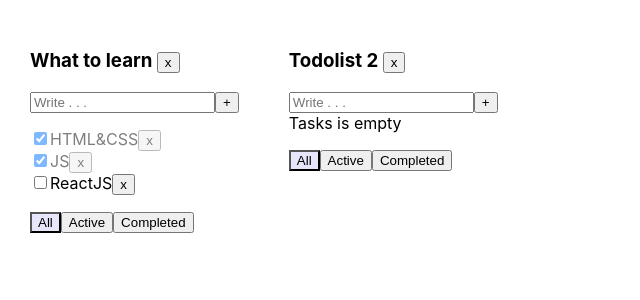
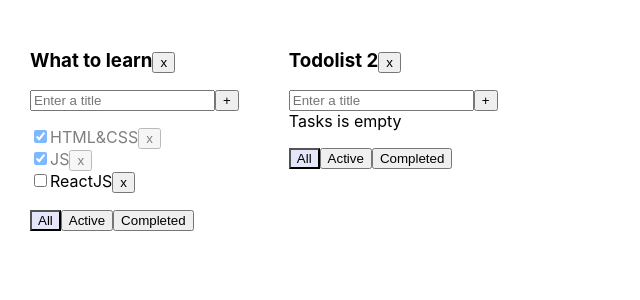
Before and after one commit to hrsk/main-to-do, a React (Vite) app: page / in a window 1280 px wide. Shown: the top 300 px of the page, without its empty margins (0-640 px from the left). Built offline with nearby package versions, Linux system fonts and the light colour scheme.

Commit message:
feat: change todolist and task title with using editable span component, create task with using create item form component, render props

```diff
--- a/src/App.tsx
+++ b/src/App.tsx
@@ -42,11 +42,20 @@ export const App = () => {
             [todolistId]: tasks[todolistId].map(task => task.id === taskId ? {...task, isDone: value} : task)
         })
     }
+    const changeTaskTitle = (todolistId: string, taskId: string, value: string) => {
+        setTasks({
+            ...tasks,
+            [todolistId]: tasks[todolistId].map(task => task.id === taskId ? {...task, title: value} : task)
+        })
+    }
 
     const deleteTodolist = (todolistId: string) => {
         setTodolists(todolists.filter(todolist => todolist.id !== todolistId))
         delete tasks[todolistId]
         setTasks({...tasks})
+    }
+    const changeTodolistTitle = (todolistId: string, value: string) => {
+        setTodolists(todolists.map(todolist => todolist.id === todolistId ? {...todolist, title: value} : todolist))
     }
 
     return (
@@ -71,7 +80,9 @@ export const App = () => {
                             changeTasksFilter={changeTasksFilter}
                             createTask={createTask}
                             changeTasksStatus={changeTasksStatus}
-                            deleteTodolist={deleteTodolist}/>
+                            changeTaskTitle={changeTaskTitle}
+                            deleteTodolist={deleteTodolist}
+                            changeTodolistTitle={changeTodolistTitle}/>
                     )
                 })
             }
--- /dev/null
+++ b/src/CreateItemForm.tsx
@@ -0,0 +1,74 @@
+import {ChangeEvent, KeyboardEvent, useRef, useState} from "react"
+import {Button} from "./button/Button.tsx";
+
+type Props = {
+    onCreateItem: (value: string) => void
+}
+
+export const CreateItemForm = ({onCreateItem}: Props) => {
+    const [value, setValue] = useState<string>("")
+    const [error, setError] = useState<string | null>(null)
+    const inputRef = useRef<HTMLInputElement>(null)
+
+    const removeInputFocus = () => inputRef.current?.blur()
+
+    const onChangeHandler = (e: ChangeEvent<HTMLInputElement>) => {
+        setValue(e.currentTarget.value)
+    }
+
+    const callbackHandler = () => {
+        const trimmedValue = value.trim()
+        if (trimmedValue !== "") {
+            onCreateItem(trimmedValue)
+        } else {
+            setError("Title is required!")
+            removeInputFocus()
+        }
+
+        if (value === "" && error === null) {
+            removeInputFocus()
+        }
+        setValue("")
+    }
+
+    const onKeyPressHandler = (e: KeyboardEvent) => {
+        const key = e.key
+        if (key === "Enter" && e.metaKey) {
+            callbackHandler()
+        }
+        if (error !== null) {
+            setError(null)
+        }
+    }
+
+    const onBlurHandler = () => {
+        if (value === "" && error === null) {
+            removeInputFocus()
+        }
+        const trimmedValue = value.trim()
+        if (trimmedValue !== "") {
+            onCreateItem(trimmedValue)
+            setValue("")
+        }
+    }
+
+    return (
+        <div style={{display: 'flex', alignItems: 'baseline'}}>
+            <div style={{display: 'flex', flexDirection: 'column'}}>
+                <input
+                    className={error ? 'error' : undefined}
+                    placeholder={"Enter a title"}
+                    ref={inputRef}
+                    value={value}
+                    onBlur={onBlurHandler}
+                    onChange={onChangeHandler}
+                    onKeyDown={onKeyPressHandler}
+                />
+                {
+                    error && <span className={error ? 'error-message' : undefined}>{error}</span>
+                }
+            </div>
+            <Button title={'+'} onClick={callbackHandler}/>
+        </div>
+    )
+}
--- /dev/null
+++ b/src/EditableSpan.tsx
@@ -0,0 +1,77 @@
+import {ChangeEvent, Fragment, JSX, KeyboardEvent, ReactNode, useState} from "react"
+
+type Props = {
+    initialValue: string
+    callback: (value: string) => void
+    render: (text: string, onDoubleClick: () => void) => JSX.Element
+}
+
+export const EditableSpan = ({initialValue, callback, render}: Props) => {
+    const [editMode, setEditMode] = useState(false)
+    const [value, setValue] = useState<string>(() => initialValue)
+    const [error, setError] = useState<string | null>(null)
+
+    const callbackHandler = () => {
+        const trimmedValue = value.trim()
+        if (trimmedValue !== "") {
+            callback(trimmedValue)
+            setEditMode(false)
+        } else {
+            setError("Title is required!")
+        }
+        if (value === "") {
+            setError("Title is required!")
+        }
+    }
+
+    const activateEditMode = () => {
+        setEditMode(true)
+    }
+
+    const deactivateEditMode = () => {
+        callbackHandler()
+    }
+
+    const onChangeHandler = (e: ChangeEvent<HTMLInputElement>) => {
+        setValue(e.currentTarget.value)
+    }
+
+    const onKeyPressHandler = (e: KeyboardEvent) => {
+        const {key} = e
+        if (key === "Enter" && e.metaKey) {
+            deactivateEditMode()
+        }
+        if (error !== null) {
+            setError(null)
+        }
+    }
+
+    return (
+        <div style={{display: 'flex', flexDirection: 'column'}}>
+            {editMode ? (
+                <input
+                    placeholder={"Enter a title"}
+                    className={error ? "error" : undefined}
+                    value={value}
+                    autoFocus={true}
+                    onChange={onChangeHandler}
+                    onBlur={deactivateEditMode}
+                    onKeyDown={onKeyPressHandler}
+                />
+            ) : (
+                <Children>{render(value, () => activateEditMode())}</Children>
+            )}
+            {
+                error && <span className={error ? 'error-message' : undefined}>{error}</span>
+            }
+        </div>
+    )
+}
+
+type ChildrenProps = {
+    children: ReactNode
+}
+
+const Children = ({children}: ChildrenProps) => {
+    return <Fragment>{children}</Fragment>
+}
--- a/src/TodolistItem.tsx
+++ b/src/TodolistItem.tsx
@@ -1,6 +1,8 @@
 import {FilterValues, Task, Todolist} from "./types/types";
 import {Button} from "./button/Button.tsx";
-import {useState, KeyboardEvent, ChangeEvent} from "react";
+import {ChangeEvent} from "react";
+import {CreateItemForm} from "./CreateItemForm.tsx";
+import {EditableSpan} from "./EditableSpan.tsx";
 
 type Props = {
     todolist: Todolist
@@ -8,8 +10,10 @@ type Props = {
     deleteTask: (todolistId: string, taskId: string) => void
     changeTasksFilter: (todolistId: string, value: FilterValues) => void
     changeTasksStatus: (todolistId: string, taskId: string, value: boolean) => void
+    changeTaskTitle: (todolistId: string, taskId: string, value: string) => void
     createTask: (todolistId: string, value: string) => void
     deleteTodolist: (todolistId: string) => void
+    changeTodolistTitle: (todolistId: string, value: string) => void
 }
 
 export const TodolistItem = (props: Props) => {
@@ -17,63 +21,36 @@ export const TodolistItem = (props: Props) => {
     const {
         todolist: {id: todolistId, title, filter},
         deleteTodolist,
+        changeTodolistTitle,
         tasks,
         deleteTask,
         changeTasksFilter,
         changeTasksStatus,
+        changeTaskTitle,
         createTask
     } = props;
 
-    const [value, setValue] = useState('');
-    const [error, setError] = useState<string | null>(null);
-
-    // const refValue = useRef<HTMLInputElement>(null)
-
-    const addTask = () => {
-        // if (refValue.current) {
-        //     createTask(refValue.current.value)
-        //     refValue.current.value = ''
-        // }
-        const trimmedValue = value.trim();
-        if (trimmedValue !== '') {
-            createTask(todolistId, trimmedValue)
-            setValue('')
-        } else {
-            setError('Title is required')
-        }
-    }
-
-    const keyPressHandler = (e: KeyboardEvent) => {
-        const key = e.key;
-        if (e.metaKey && key === 'Enter') {
-            addTask()
-        }
-    }
-
-    const onChangeHandler = (e: ChangeEvent<HTMLInputElement>) => {
-        setValue(e.currentTarget.value)
-        if (error) {
-            setError(null)
-        }
+    const addTask = (value: string) => {
+        createTask(todolistId, value)
     }
 
     const deleteTodolistHandler = () => {
         deleteTodolist(todolistId)
     }
+    const changeTodolistTitleHandler = (value: string) => {
+        changeTodolistTitle(todolistId, value)
+    }
 
     return (
         <div>
-            <h3>{title} <Button title={'x'} onClick={deleteTodolistHandler}/></h3>
+            <div style={{display: 'flex', alignItems: 'baseline'}}>
+                <EditableSpan render={(text, onDoubleClick) => <h3
+                    onDoubleClick={onDoubleClick}>{text}</h3>}
+                              initialValue={title} callback={changeTodolistTitleHandler}/>
+                <Button title={'x'} onClick={deleteTodolistHandler}/>
+            </div>
             <div>
-
-                <input className={error ? 'error' : undefined} placeholder={'Write . . .'} value={value}
-                       onChange={onChangeHandler}
-                       onKeyDown={keyPressHandler}/>
-                <Button title={'+'} onClick={addTask}/>
-                {
-                    error &&
-                    <span className={error ? 'error-message' : undefined} style={{display: 'block'}}>{error}</span>
-                }
+                <CreateItemForm onCreateItem={addTask}/>
             </div>
             {
                 !tasks.length
@@ -87,11 +64,17 @@ export const TodolistItem = (props: Props) => {
                             const changeTasksStatusHandler = (e: ChangeEvent<HTMLInputElement>) => {
                                 changeTasksStatus(todolistId, task.id, e.currentTarget.checked)
                             }
+                            const changeTaskTitleHandler = (value: string) => {
+                                changeTaskTitle(todolistId, task.id, value)
+                            }
                             return (
-                                <li key={task.id} className={task.isDone ? 'is-done' : undefined}>
+                                <li style={{display: 'flex', alignItems: 'baseline'}} key={task.id}
+                                    className={task.isDone ? 'is-done' : undefined}>
                                     <input type="checkbox" onChange={changeTasksStatusHandler}
                                            checked={task.isDone}/>
-                                    <span>{task.title}</span>
+                                    <EditableSpan render={(text, onDoubleClick) => <span
+                                        onDoubleClick={onDoubleClick}>{text}</span>}
+                                                  initialValue={task.title} callback={changeTaskTitleHandler}/>
                                     <Button title={'x'} onClick={() => deleteTask(todolistId, task.id)}/>
                                 </li>
                             )
```
